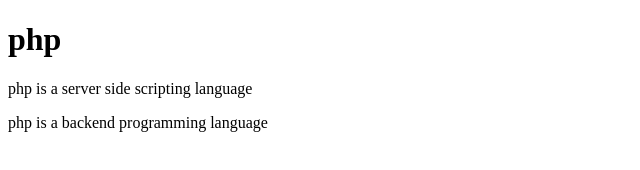
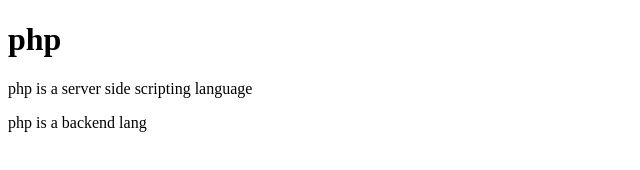
Before and after one commit to hafidhaarooj1267/LocalRepo, a plain HTML site: page index.html in a window 1280 px wide. Shown: the whole page, without its empty margins (0-640 px from the left). Drawn offline with Linux system fonts and the light colour scheme.

Commit message:
add atext

```diff
--- a/index.html
+++ b/index.html
@@ -8,7 +8,8 @@
 <body>
    <h1>php</h1>
    <p>php is a server side scripting language</p>
-   <p>php is a backend programming language</p>
+   <p>php is a backend lang</p>
+
 
 </body>
 </html>
```
